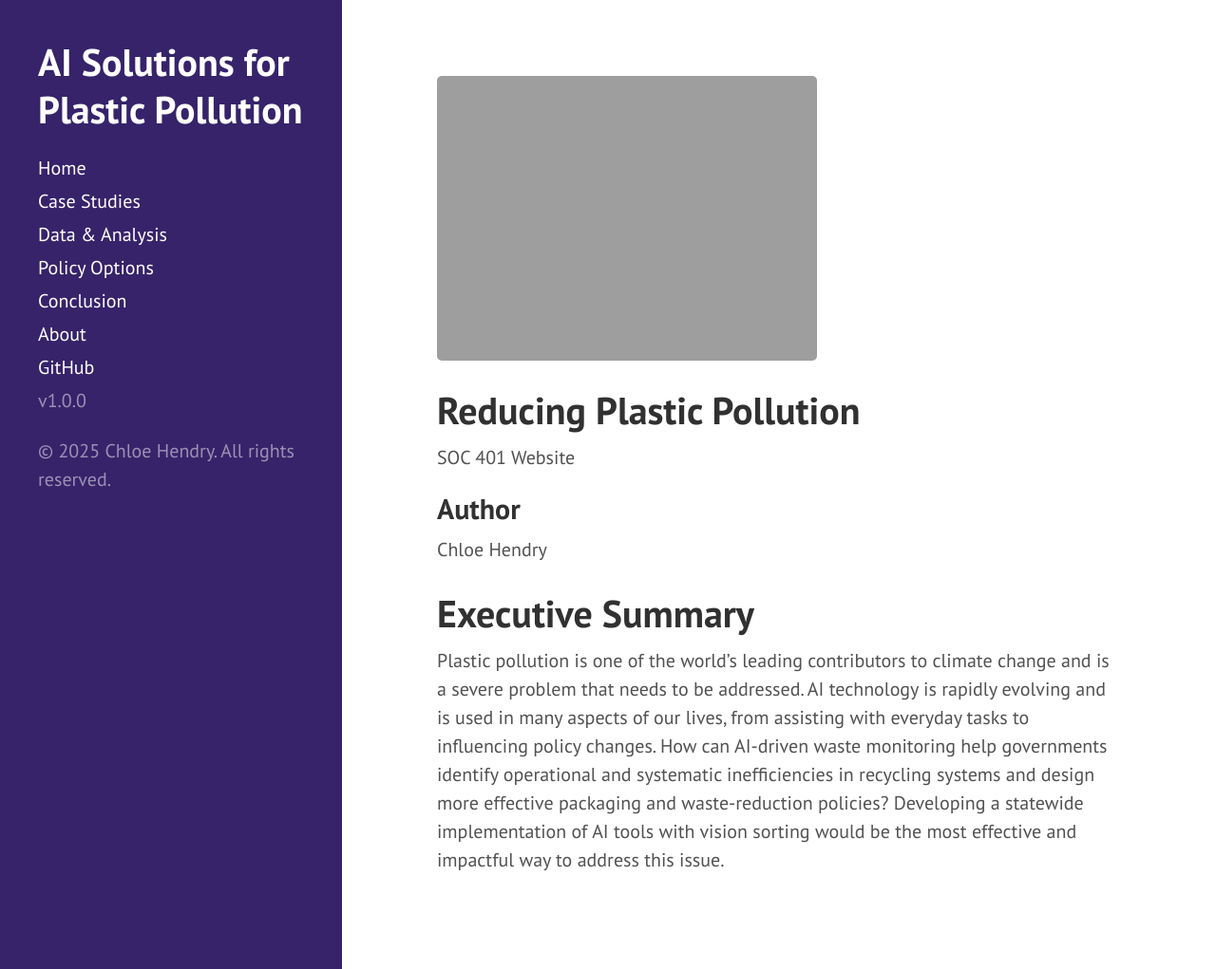
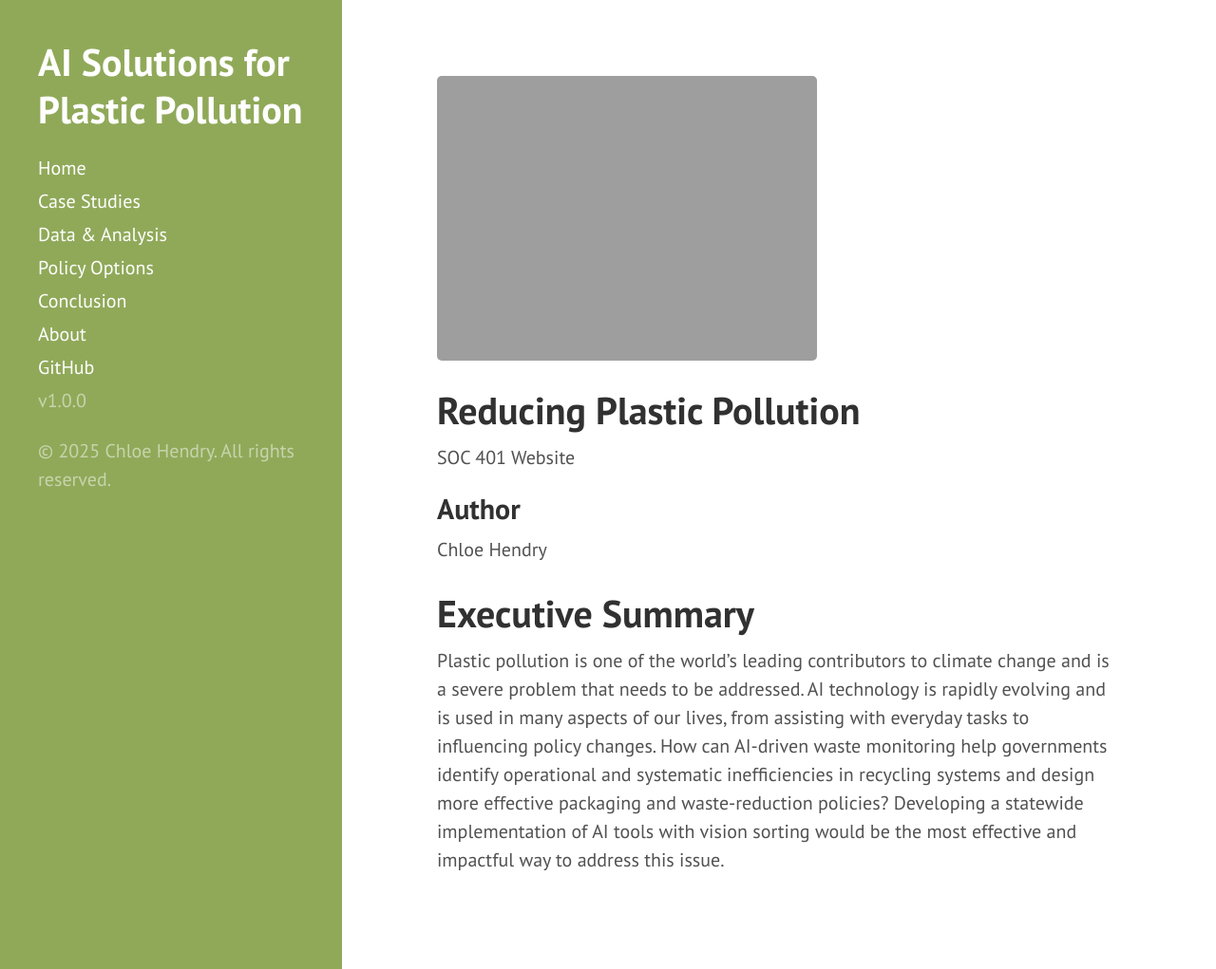
Before and after one commit to chendry6-blip/SOC401Website, a Jekyll site: the page built from index.md, in a window 1280 px wide and 1021 px high. Shown: the whole window at 95% size. Built offline with Jekyll 4.4.1, drawn with Linux system fonts in a browser that asks for light colours; the list of posts is cut into pages by our own code.

Commit message:
Update default.html

```diff
--- a/_layouts/default.html
+++ b/_layouts/default.html
@@ -3,7 +3,7 @@
 
   {% include head.html %}
 
-  <body class="theme-escience">
+  <body class="theme-base-0b">
 
     {% include sidebar.html %}
 
```
